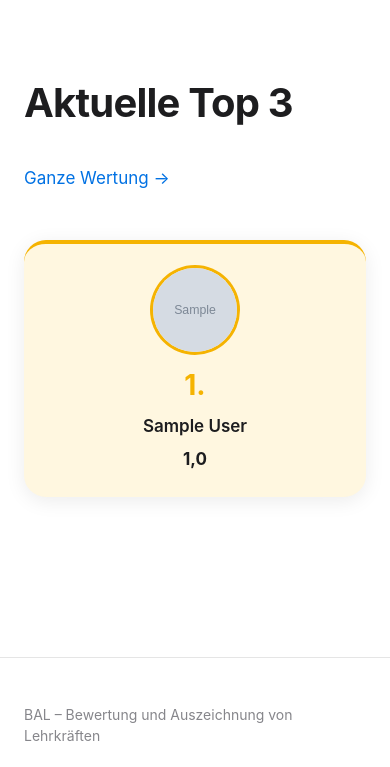
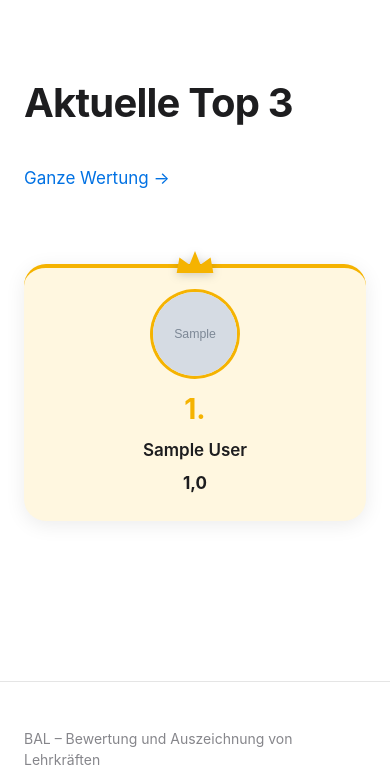
Before and after one commit to RYZE-101/BAL, a Django app: page / in a window 390 px wide. Shown: the part 689-1456 px from the top of the page. Before the commit the page ends 1430 px from the top, so only its background shows below. Run offline with Django 5.2, Linux system fonts and the light colour scheme; tables that the repository leaves empty hold one stand-in row (values such as "Sample post"); grey boxes marked "Sample" are stand-in pictures.

Commit message:
feat: Podest als Siegertreppe (2-1-3) mit Krone
- Anzeige-Reihenfolge via CSS order: Platz 2 links, Platz 1 mittig (höchster,
  min-height 280), Platz 3 rechts; untere Grundlinie bündig (align-items flex-end)
- Höhenverhältnis ~100/82/64% (Platz 1 Referenz)
- Monochrome/goldene Krone über Platz 1, leicht über den Rand hinausragend
- Mobile (<834px): vertikal gestapelt in Reihenfolge 1-2-3
- <3 Lehrkräfte: nur vorhandene Plätze (bei 1 nur Platz 1 mit Krone)

```diff
--- a/static/css/style.css
+++ b/static/css/style.css
@@ -461,6 +461,22 @@ body.menu-open { overflow: hidden; }
     margin: var(--space-7) 0;
 }
 .podium-place { flex: 0 1 240px; text-align: center; }
+/* Siegertreppe: Platz 2 links, Platz 1 mittig (höchster), Platz 3 rechts */
+.podium-2 { order: 1; }
+.podium-1 { order: 2; }
+.podium-3 { order: 3; }
+/* Krone über Platz 1, leicht über den Kartenrand hinausragend */
+.podium-1 { position: relative; }
+.crown {
+    width: 48px;
+    height: 44px;
+    color: var(--gold);
+    margin: 0 auto -20px;
+    position: relative;
+    z-index: 1;
+    filter: drop-shadow(0 2px 5px rgba(0, 0, 0, 0.18));
+}
+.crown svg { width: 100%; height: 100%; display: block; }
 .podium-place .podium-card {
     border-radius: var(--radius-lg) var(--radius-lg) 0 0;
     padding: var(--space-5);
@@ -968,6 +984,10 @@ body.menu-open { overflow: hidden; }
     .rank-delta { grid-column: 4; }
     .ranking-podium { flex-wrap: wrap; }
     .podium-place { flex-basis: 100%; }
+    /* Mobile gestapelt: Reihenfolge 1-2-3 (Platz 1 zuerst) */
+    .podium-1 { order: 1; }
+    .podium-2 { order: 2; }
+    .podium-3 { order: 3; }
     .podium-1 .podium-card, .podium-2 .podium-card, .podium-3 .podium-card {
         min-height: auto;
         border-radius: var(--radius-lg);
--- a/templates/core/home.html
+++ b/templates/core/home.html
@@ -21,6 +21,11 @@
         {% for score in top3 %}
             {% with place=forloop.counter %}
             <div class="podium-place podium-{{ place }}">
+                {% if place == 1 %}
+                <div class="crown">
+                    <svg viewBox="0 0 24 24" fill="currentColor" aria-hidden="true"><path d="M2 18h20l-1.5-8.5-5.5 4L12 6 9 13.5l-5.5-4L2 18z"/></svg>
+                </div>
+                {% endif %}
                 <a href="{% url 'teacher_detail' score.teacher.slug %}" style="color:inherit">
                     <div class="podium-card">
                         <div class="podium-photo-wrap">
--- a/templates/core/ranking.html
+++ b/templates/core/ranking.html
@@ -12,6 +12,11 @@
         {% for score in scores %}
             {% if forloop.counter <= 3 %}
             <div class="podium-place podium-{{ forloop.counter }}">
+                {% if forloop.counter == 1 %}
+                <div class="crown">
+                    <svg viewBox="0 0 24 24" fill="currentColor" aria-hidden="true"><path d="M2 18h20l-1.5-8.5-5.5 4L12 6 9 13.5l-5.5-4L2 18z"/></svg>
+                </div>
+                {% endif %}
                 <a href="{% url 'teacher_detail' score.teacher.slug %}" style="color:inherit">
                     <div class="podium-card">
                         <div class="podium-photo-wrap">
```
